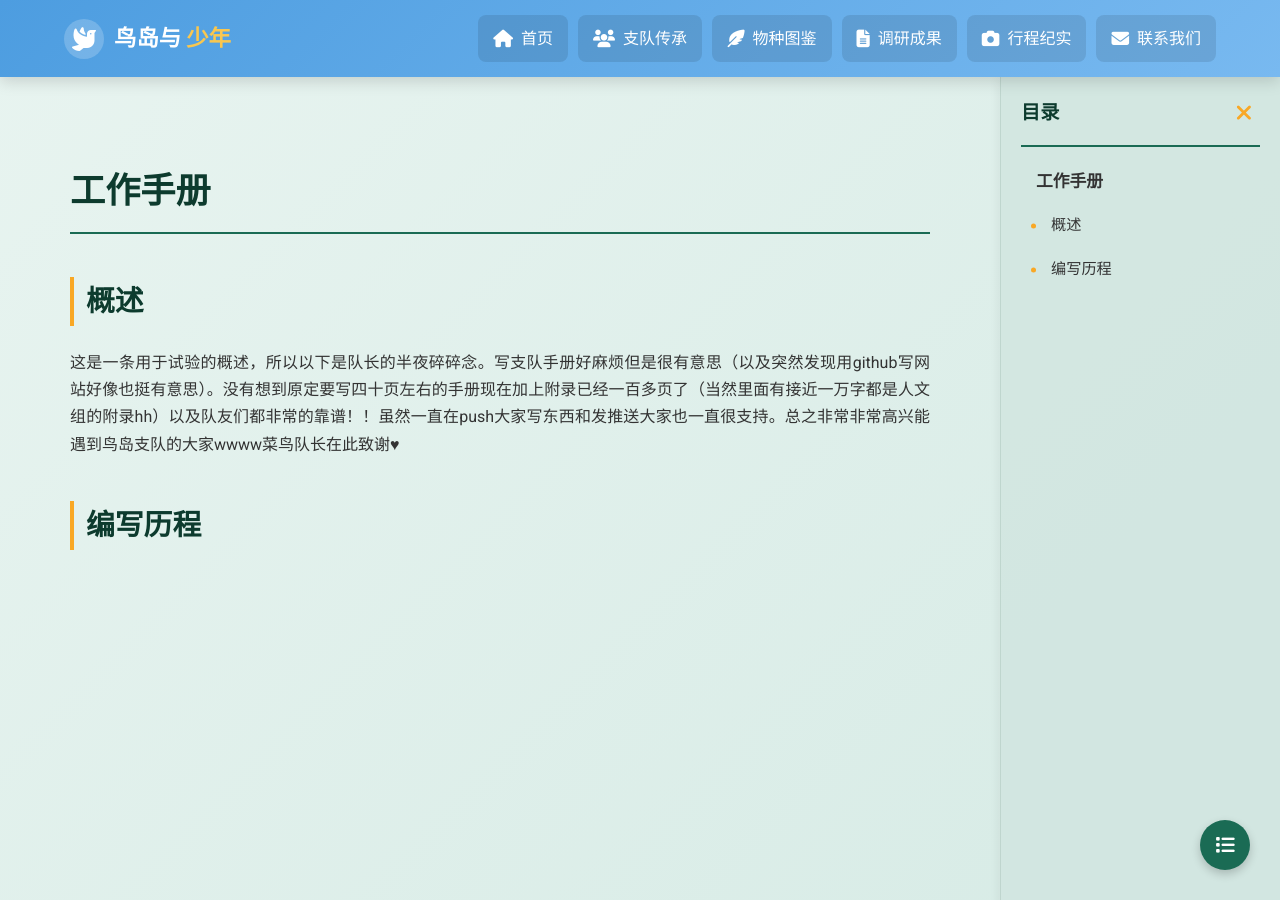
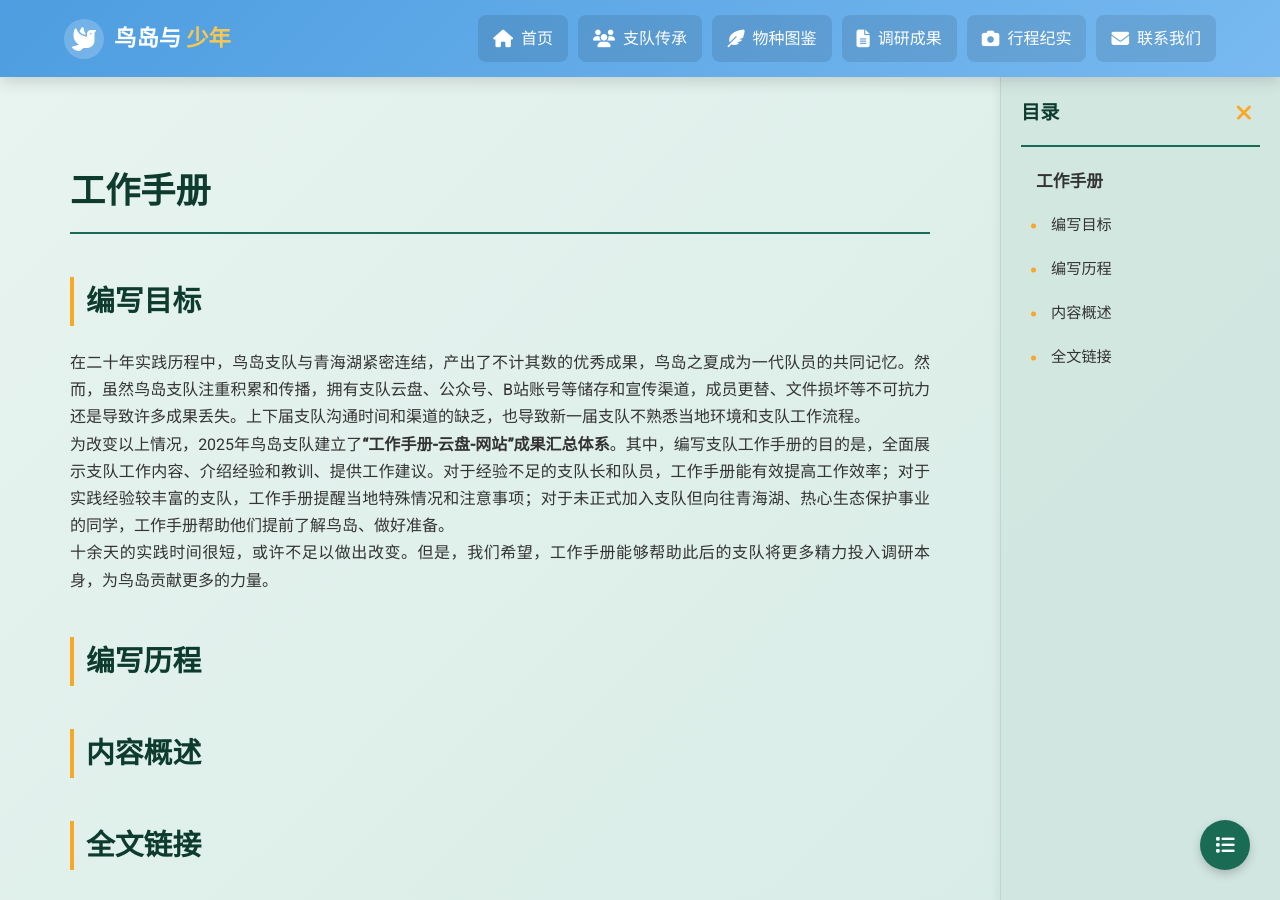
Before and after one commit to zf-li23/tsinghua_birdisland.github.io, a Jekyll site: the page built from about/handbook.md, in a window 1280 px wide and 900 px high. Built offline with Jekyll 4.4.1, drawn with Linux system fonts in a browser that asks for light colours.

Commit message:
Update handbook.md

```diff
--- a/about/handbook.md
+++ b/about/handbook.md
@@ -6,7 +6,14 @@ permalink: /about/handbook/
 
 # 工作手册
 
-## 概述
-这是一条用于试验的概述，所以以下是队长的半夜碎碎念。写支队手册好麻烦但是很有意思（以及突然发现用github写网站好像也挺有意思）。没有想到原定要写四十页左右的手册现在加上附录已经一百多页了（当然里面有接近一万字都是人文组的附录hh）以及队友们都非常的靠谱！！虽然一直在push大家写东西和发推送大家也一直很支持。总之非常非常高兴能遇到鸟岛支队的大家wwww菜鸟队长在此致谢♥
+## 编写目标
+在二十年实践历程中，鸟岛支队与青海湖紧密连结，产出了不计其数的优秀成果，鸟岛之夏成为一代队员的共同记忆。然而，虽然鸟岛支队注重积累和传播，拥有支队云盘、公众号、B站账号等储存和宣传渠道，成员更替、文件损坏等不可抗力还是导致许多成果丢失。上下届支队沟通时间和渠道的缺乏，也导致新一届支队不熟悉当地环境和支队工作流程。<br/>
+为改变以上情况，2025年鸟岛支队建立了**“工作手册-云盘-网站”成果汇总体系**。其中，编写支队工作手册的目的是，全面展示支队工作内容、介绍经验和教训、提供工作建议。对于经验不足的支队长和队员，工作手册能有效提高工作效率；对于实践经验较丰富的支队，工作手册提醒当地特殊情况和注意事项；对于未正式加入支队但向往青海湖、热心生态保护事业的同学，工作手册帮助他们提前了解鸟岛、做好准备。<br/>
+十余天的实践时间很短，或许不足以做出改变。但是，我们希望，工作手册能够帮助此后的支队将更多精力投入调研本身，为鸟岛贡献更多的力量。
+
 
 ## 编写历程
+
+## 内容概述
+
+## 全文链接
```
